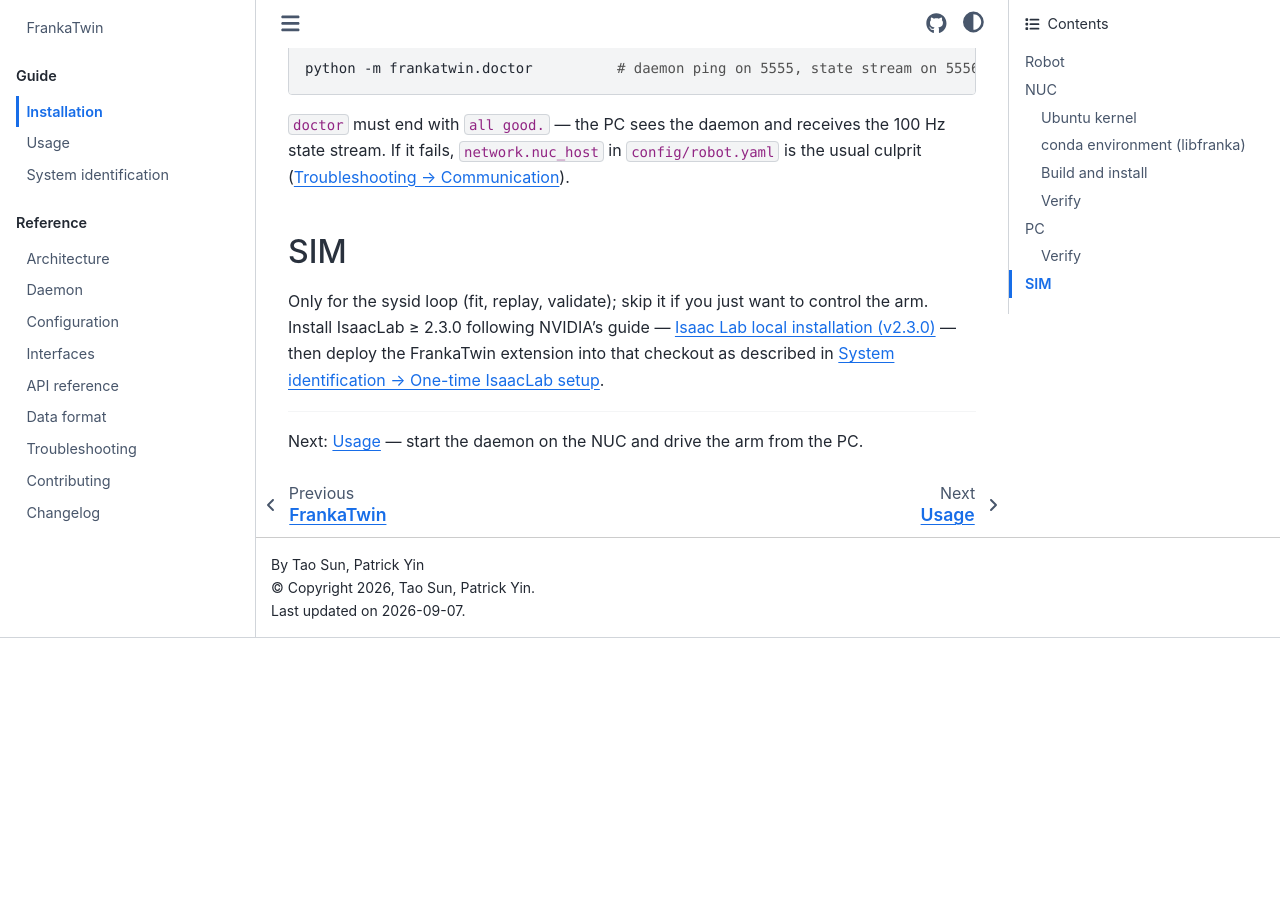
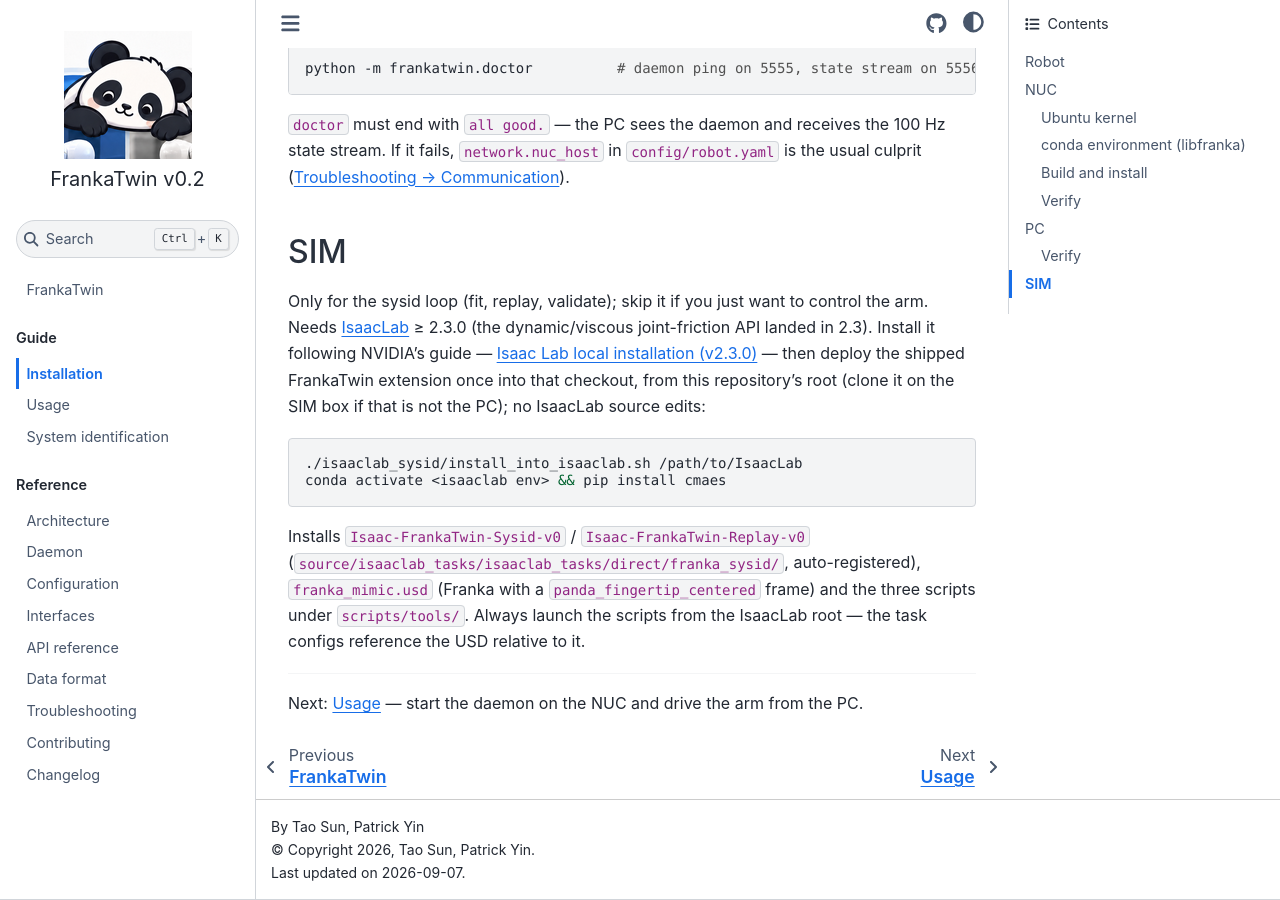
Before and after one commit to tsrobcvai/frankatwin, a Sphinx documentation site: the page built from docs/installation.md, in a window 1280 px wide and 900 px high, scrolled down 4059 px. Built offline with Sphinx 7.4.7 and the Sphinx Book theme 1.1.4, drawn with Linux system fonts in a browser that asks for light colours; before the commit the page ends 4697 px from its top, so only the background shows below that.

Commit message:
docs: move the one-time IsaacLab setup from sysid Workflow into Installation → SIM
The extension deploy (install_into_isaaclab.sh + cmaes) is an install step,
so it now follows the IsaacLab install in Installation; the sysid Workflow
intro points there instead of carrying a step 0.

Co-Authored-By: Claude Fable 5.1 <noreply@anthropic.com>

````diff
--- a/docs/installation.md
+++ b/docs/installation.md
@@ -162,10 +162,24 @@ the usual culprit ([Troubleshooting → Communication](troubleshooting.md#commun
 ## SIM
 
 Only for the sysid loop (fit, replay, validate); skip it if you just want to
-control the arm. Install IsaacLab ≥ 2.3.0 following NVIDIA's guide —
+control the arm. Needs [IsaacLab](https://github.com/isaac-sim/IsaacLab) ≥ 2.3.0
+(the dynamic/viscous joint-friction API landed in 2.3). Install it following
+NVIDIA's guide —
 [Isaac Lab local installation (v2.3.0)](https://isaac-sim.github.io/IsaacLab/v2.3.0/source/setup/installation/index.html)
-— then deploy the FrankaTwin extension into that checkout as described in
-[System identification → One-time IsaacLab setup](sysid.md#0-one-time-isaaclab-setup).
+— then deploy the shipped FrankaTwin extension once into that checkout, from
+this repository's root (clone it on the SIM box if that is not the PC); no
+IsaacLab source edits:
+
+```bash
+./isaaclab_sysid/install_into_isaaclab.sh /path/to/IsaacLab
+conda activate <isaaclab env> && pip install cmaes
+```
+
+Installs `Isaac-FrankaTwin-Sysid-v0` / `Isaac-FrankaTwin-Replay-v0`
+(`source/isaaclab_tasks/isaaclab_tasks/direct/franka_sysid/`, auto-registered),
+`franka_mimic.usd` (Franka with a `panda_fingertip_centered` frame) and the three
+scripts under `scripts/tools/`. Always launch the scripts from the IsaacLab root —
+the task configs reference the USD relative to it.
 
 ---
 
````
Also changed, not shown: docs/sysid.md (+2 -17 lines).
